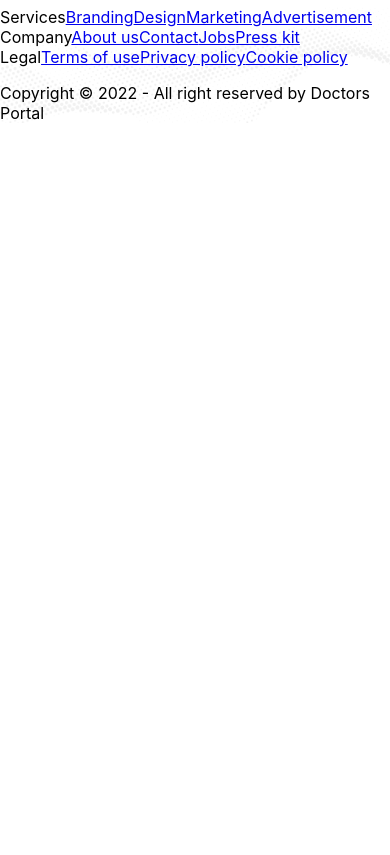
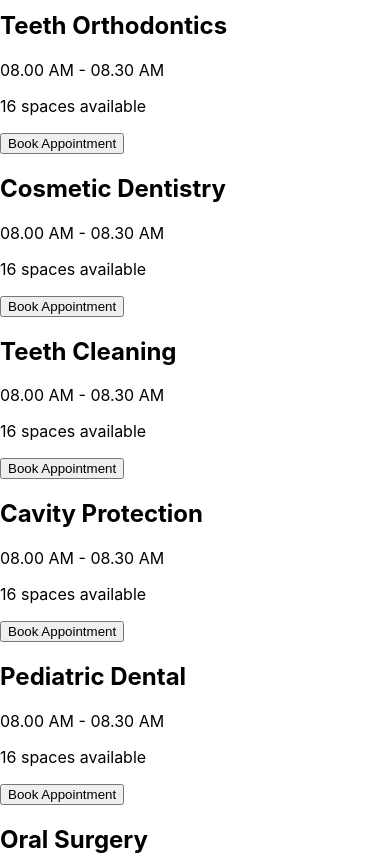
Before and after one commit to dev-parthive/doctors-portal-client, a React (Create React App) app: page /appointment in a window 390 px wide. Shown: the part 1560-2415 px from the top of the page. Before the commit the page ends 1699 px from the top, so only its background shows below. Built offline with nearby package versions, Linux system fonts and the light colour scheme.

Commit message:
appointment slots added

```diff
--- /dev/null
+++ b/public/appointemnetOption.json
@@ -0,0 +1,134 @@
+[
+    {
+        "_id": 1,
+        "name": "Teeth Orthodontics",
+        "slots": [
+            "08.00 AM - 08.30 AM",
+            "08.30 AM - 09.00 AM",
+            "09.00 AM - 9.30 AM",
+            "09.30 AM - 10.00 AM",
+            "10.00 AM - 10.30 AM",
+            "10.30 AM - 11.00 AM",
+            "11.00 AM - 11.30 AM",
+            "11.30 AM - 12.00 AM",
+            "1.00 PM - 1.30 PM",
+            "1.30 PM - 2.00 PM",
+            "2.00 PM - 2.30 PM",
+            "2.30 PM - 3.00 PM",
+            "3.00 PM - 3.30 PM",
+            "3.30 PM - 4.00 PM",
+            "4.00 PM - 4.30 PM",
+            "4.30 PM - 5.00 PM"
+        ]
+    },
+    {
+        "_id": 2,
+        "name": "Cosmetic Dentistry",
+        "slots": [
+            "08.00 AM - 08.30 AM",
+            "08.30 AM - 09.00 AM",
+            "09.00 AM - 9.30 AM",
+            "09.30 AM - 10.00 AM",
+            "10.00 AM - 10.30 AM",
+            "10.30 AM - 11.00 AM",
+            "11.00 AM - 11.30 AM",
+            "11.30 AM - 12.00 AM",
+            "1.00 PM - 1.30 PM",
+            "1.30 PM - 2.00 PM",
+            "2.00 PM - 2.30 PM",
+            "2.30 PM - 3.00 PM",
+            "3.00 PM - 3.30 PM",
+            "3.30 PM - 4.00 PM",
+            "4.00 PM - 4.30 PM",
+            "4.30 PM - 5.00 PM"
+        ]
+    },
+    {
+        "_id": 3,
+        "name": "Teeth Cleaning",
+        "slots": [
+            "08.00 AM - 08.30 AM",
+            "08.30 AM - 09.00 AM",
+            "09.00 AM - 9.30 AM",
+            "09.30 AM - 10.00 AM",
+            "10.00 AM - 10.30 AM",
+            "10.30 AM - 11.00 AM",
+            "11.00 AM - 11.30 AM",
+            "11.30 AM - 12.00 AM",
+            "1.00 PM - 1.30 PM",
+            "1.30 PM - 2.00 PM",
+            "2.00 PM - 2.30 PM",
+            "2.30 PM - 3.00 PM",
+            "3.00 PM - 3.30 PM",
+            "3.30 PM - 4.00 PM",
+            "4.00 PM - 4.30 PM",
+            "4.30 PM - 5.00 PM"
+        ]
+    },
+    {
+        "_id": 4,
+        "name": "Cavity Protection",
+        "slots": [
+            "08.00 AM - 08.30 AM",
+            "08.30 AM - 09.00 AM",
+            "09.00 AM - 9.30 AM",
+            "09.30 AM - 10.00 AM",
+            "10.00 AM - 10.30 AM",
+            "10.30 AM - 11.00 AM",
+            "11.00 AM - 11.30 AM",
+            "11.30 AM - 12.00 AM",
+            "1.00 PM - 1.30 PM",
+            "1.30 PM - 2.00 PM",
+            "2.00 PM - 2.30 PM",
+            "2.30 PM - 3.00 PM",
+            "3.00 PM - 3.30 PM",
+            "3.30 PM - 4.00 PM",
+            "4.00 PM - 4.30 PM",
+            "4.30 PM - 5.00 PM"
+        ]
+    },
+    {
+        "_id": 5,
+        "name": "Pediatric Dental",
+        "slots": [
+            "08.00 AM - 08.30 AM",
+            "08.30 AM - 09.00 AM",
+            "09.00 AM - 9.30 AM",
+            "09.30 AM - 10.00 AM",
+            "10.00 AM - 10.30 AM",
+            "10.30 AM - 11.00 AM",
+            "11.00 AM - 11.30 AM",
+            "11.30 AM - 12.00 AM",
+            "1.00 PM - 1.30 PM",
+            "1.30 PM - 2.00 PM",
+            "2.00 PM - 2.30 PM",
+            "2.30 PM - 3.00 PM",
+            "3.00 PM - 3.30 PM",
+            "3.30 PM - 4.00 PM",
+            "4.00 PM - 4.30 PM",
+            "4.30 PM - 5.00 PM"
+        ]
+    },
+    {
+        "_id": 6,
+        "name": "Oral Surgery",
+        "slots": [
+            "08.00 AM - 08.30 AM",
+            "08.30 AM - 09.00 AM",
+            "09.00 AM - 9.30 AM",
+            "09.30 AM - 10.00 AM",
+            "10.00 AM - 10.30 AM",
+            "10.30 AM - 11.00 AM",
+            "11.00 AM - 11.30 AM",
+            "11.30 AM - 12.00 AM",
+            "1.00 PM - 1.30 PM",
+            "1.30 PM - 2.00 PM",
+            "2.00 PM - 2.30 PM",
+            "2.30 PM - 3.00 PM",
+            "3.00 PM - 3.30 PM",
+            "3.30 PM - 4.00 PM",
+            "4.00 PM - 4.30 PM",
+            "4.30 PM - 5.00 PM"
+        ]
+    }
+]
--- /dev/null
+++ b/src/pages/Appointment/AvailableAppointment/AppointmentOption.js
@@ -0,0 +1,21 @@
+import React from 'react';
+import PrimaryButton from '../../../Components/primaryButton/PrimaryButton';
+
+const AppointmentOption = ({option}) => {
+    console.log(option)
+    const{ name, slots, } =option
+    return (
+        <div className="card shadow-xl my-8">
+  <div className="card-body text-center ">
+    <h2 className=" text-2xl text-secondary ">{name}</h2>
+    <p>{slots.length > 0 ? slots[0] : 'Try Another day'}</p>
+    <p>{slots.length > 0 } <span className='uppercase'>{slots.length} {slots.length > 1 ? 'spaces' : 'space'} available</span></p>
+    <div className="card-actions mt-7 justify-center">
+        <PrimaryButton>Book Appointment</PrimaryButton>
+    </div>
+  </div>
+</div>
+    );
+};
+
+export default AppointmentOption;
--- a/src/pages/Appointment/AvailableAppointment/AvailableAppointment.js
+++ b/src/pages/Appointment/AvailableAppointment/AvailableAppointment.js
@@ -1,10 +1,28 @@
 import { format } from 'date-fns';
-import React from 'react';
+import React, { useEffect, useState } from 'react';
+import AppointmentOption from './AppointmentOption';
 
 const AvailableAppointment = ({selectedDate}) => {
+    const [appointmentOptions, setAppointmentOptions] = useState([])
+
+    useEffect( ()=>{
+        fetch('appointemnetOption.json')
+        .then(res=> res.json())
+        .then(data =>{
+            console.log(data)
+            setAppointmentOptions(data)
+        })
+    },[] )
     return (
-        <section className='mt-6'>
+        <section className='mt-16'>
             <p className='text-center text-secondary font-bold'>Available Appointment on {format(selectedDate, 'PP')}</p>
+            <div className='grid grid-cols-1 lg:grid-cols-3 md:grid-cols-2 gap-5 mt-9'>
+
+            {
+                appointmentOptions.map( option => <AppointmentOption key={option.id} option={option}></AppointmentOption>)
+            }
+            </div>
+
         </section>
     );
 };
```
Also changed, not shown: src/pages/Appointment/BookingModal/BookingModal.js (added, +22 -0 lines).
